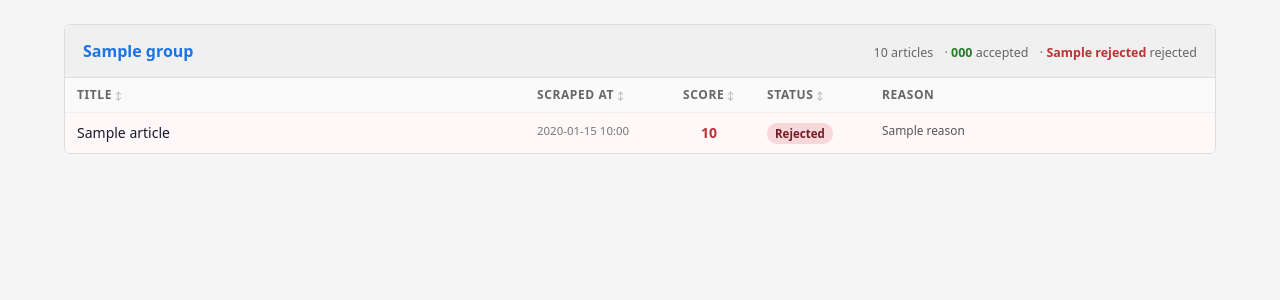
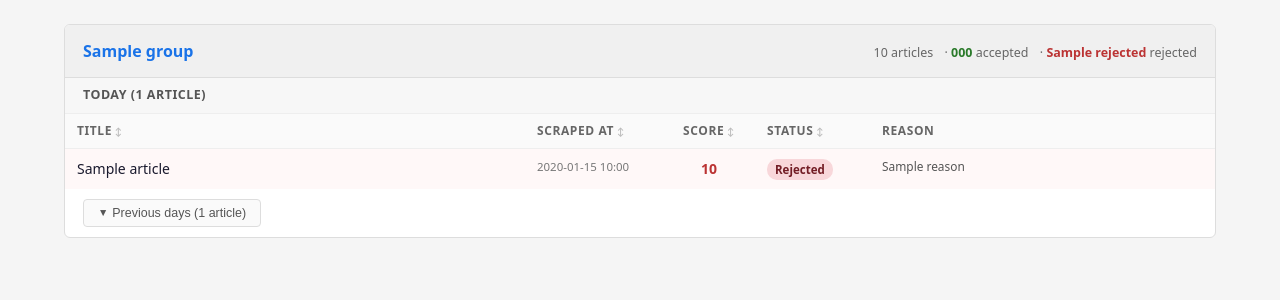
Before and after one commit to Skydler/beacon, a FastAPI app: template src/templates/index.html in a window 1280 px wide. Shown: the part 62-362 px from the top of the page. Run offline with FastAPI, Linux system fonts and the light colour scheme; the template is opened without the code that fills it: most values are stand-ins (such as "Sample title", 1, 10 or a date in 2020).

Commit message:
Add previous days toggle

```diff
--- a/src/templates/index.html
+++ b/src/templates/index.html
@@ -129,6 +129,45 @@
 
     .empty { padding: 20px 18px; color: #999; font-style: italic; }
 
+    .day-label {
+      padding: 8px 18px;
+      font-size: 0.78rem;
+      font-weight: 600;
+      text-transform: uppercase;
+      letter-spacing: 0.04em;
+      color: #555;
+      background: #f7f7f7;
+      border-bottom: 1px solid #eee;
+    }
+
+    .toggle-older {
+      display: inline-flex;
+      align-items: center;
+      gap: 4px;
+      padding: 6px 14px;
+      margin: 10px 18px;
+      border: 1px solid #ddd;
+      border-radius: 4px;
+      background: #fafafa;
+      color: #555;
+      font-size: 0.78rem;
+      cursor: pointer;
+      transition: background 0.15s;
+    }
+
+    .toggle-older:hover { background: #f0f0f0; }
+
+    .toggle-older .arrow {
+      display: inline-block;
+      transition: transform 0.2s;
+      font-size: 0.65rem;
+    }
+
+    .toggle-older.expanded .arrow { transform: rotate(180deg); }
+
+    .older-section { display: none; }
+    .older-section.visible { display: block; }
+
     .col-title  { width: 40%; }
     .col-date   { width: 12%; }
     .col-score  { width: 8%;  text-align: center; }
@@ -182,6 +221,9 @@
     </div>
 
     {% if group.articles %}
+    {# ── Today's articles ── #}
+    {% if group.today %}
+    <div class="day-label">Today ({{ group.today | length }} article{{ "s" if group.today | length != 1 }})</div>
     <table>
       <thead>
         <tr>
@@ -193,7 +235,7 @@
         </tr>
       </thead>
       <tbody>
-        {% for article in group.articles %}
+        {% for article in group.today %}
         {% if article.relevance_score is none %}
           {% set row_class = "pending" %}
         {% elif article.relevance_score >= threshold %}
@@ -226,6 +268,63 @@
       </tbody>
     </table>
     {% else %}
+    <p class="empty">No articles today.</p>
+    {% endif %}
+
+    {# ── Previous days (collapsed by default) ── #}
+    {% if group.older %}
+    <button class="toggle-older" onclick="toggleOlder(this)">
+      <span class="arrow">&#9660;</span>
+      Previous days ({{ group.older | length }} article{{ "s" if group.older | length != 1 }})
+    </button>
+    <div class="older-section">
+      <table>
+        <thead>
+          <tr>
+            <th class="col-title sortable" data-col="0">Title</th>
+            <th class="col-date sortable" data-col="1">Scraped at</th>
+            <th class="col-score sortable" data-col="2">Score</th>
+            <th class="col-status sortable" data-col="3">Status</th>
+            <th class="col-reason">Reason</th>
+          </tr>
+        </thead>
+        <tbody>
+          {% for article in group.older %}
+          {% if article.relevance_score is none %}
+            {% set row_class = "pending" %}
+          {% elif article.relevance_score >= threshold %}
+            {% set row_class = "accepted" %}
+          {% else %}
+            {% set row_class = "rejected" %}
+          {% endif %}
+          <tr class="{{ row_class }}">
+            <td class="title-cell">
+              <a href="{{ article.url }}" target="_blank" rel="noopener">{{ article.title }}</a>
+            </td>
+            <td class="date">
+              {{ article.scraped_at.strftime("%Y-%m-%d %H:%M") if article.scraped_at else "—" }}
+            </td>
+            <td class="score">
+              {{ article.relevance_score if article.relevance_score is not none else "—" }}
+            </td>
+            <td>
+              {% if article.relevance_score is none %}
+                <span class="badge pending">Pending</span>
+              {% elif article.relevance_score >= threshold %}
+                <span class="badge accept">Accepted</span>
+              {% else %}
+                <span class="badge reject">Rejected</span>
+              {% endif %}
+            </td>
+            <td class="reason">{{ article.reason or "—" }}</td>
+          </tr>
+          {% endfor %}
+        </tbody>
+      </table>
+    </div>
+    {% endif %}
+
+    {% else %}
     <p class="empty">No articles in the last 3 days.</p>
     {% endif %}
   </section>
@@ -233,6 +332,13 @@
 </main>
 
 <script>
+  // Toggle visibility of the "previous days" section
+  function toggleOlder(btn) {
+    const section = btn.nextElementSibling;
+    const isVisible = section.classList.toggle("visible");
+    btn.classList.toggle("expanded", isVisible);
+  }
+
   // Sort order map: "colIndex-tableIndex" -> "asc" | "desc" | undefined
   const sortState = {};
 
--- a/src/web.py
+++ b/src/web.py
@@ -76,7 +76,39 @@ def _group_by_source(
     return result
 
 
+def _split_today_older(
+    articles: List[Dict[str, Any]],
+) -> Dict[str, List[Dict[str, Any]]]:
+    """Split articles into today's articles and older articles.
+
+    Args:
+        articles: List of article dicts, each with a ``scraped_at`` datetime.
+
+    Returns:
+        Dict with keys ``today`` and ``older``, each containing a list of articles.
+    """
+    today_utc = datetime.now(timezone.utc).date()
+    today: List[Dict[str, Any]] = []
+    older: List[Dict[str, Any]] = []
+    for article in articles:
+        scraped = article.get("scraped_at")
+        if scraped is not None and scraped.date() == today_utc:
+            today.append(article)
+        else:
+            older.append(article)
+    return {"today": today, "older": older}
+
+
 def _source_stats(articles: List[Dict[str, Any]], threshold: int) -> Dict[str, int]:
+    """Compute accept/reject/pending stats for a list of articles.
+
+    Args:
+        articles: List of article dicts.
+        threshold: Minimum relevance score to count as accepted.
+
+    Returns:
+        Dict with keys ``total``, ``accepted``, ``rejected``, ``pending``.
+    """
     total = len(articles)
     accepted = sum(
         1
@@ -105,9 +137,12 @@ def index(request: Request) -> HTMLResponse:
 
     by_source = _group_by_source(articles, sources)
 
-    # Attach per-source stats
+    # Attach per-source stats and today/older split
     for group in by_source:
         group["stats"] = _source_stats(group["articles"], threshold)
+        split = _split_today_older(group["articles"])
+        group["today"] = split["today"]
+        group["older"] = split["older"]
 
     now_utc = datetime.now(timezone.utc).strftime("%Y-%m-%d %H:%M UTC")
 
```
